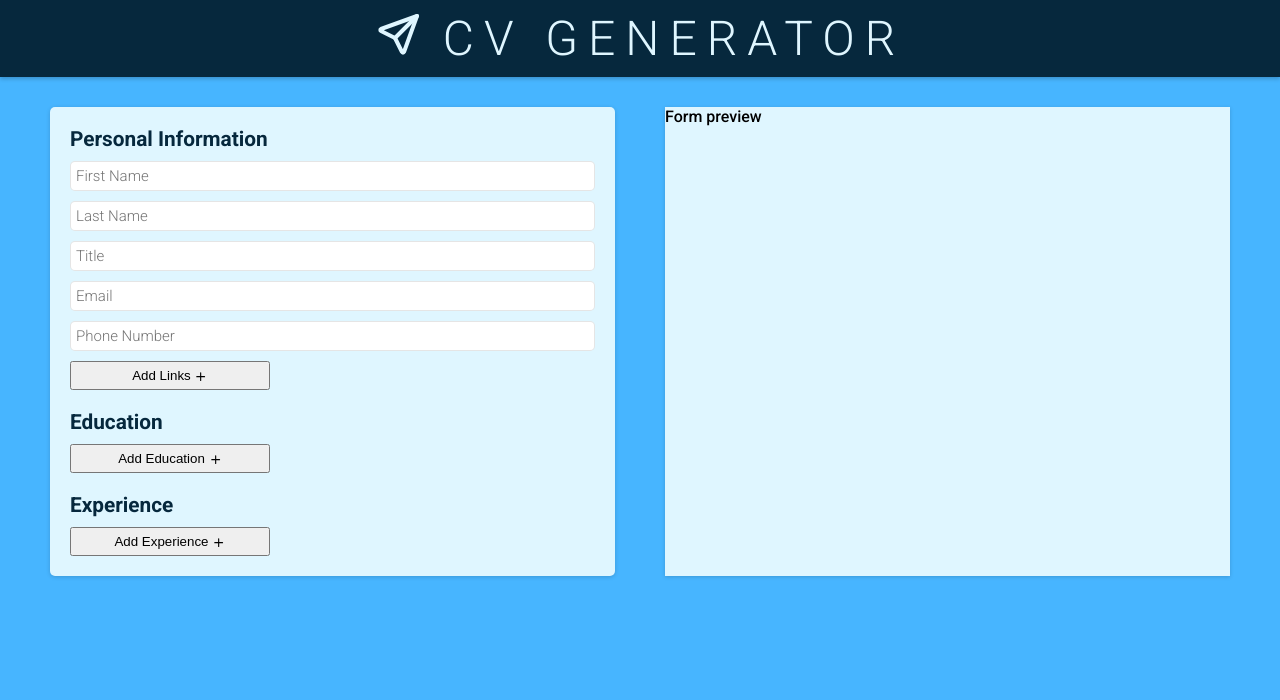
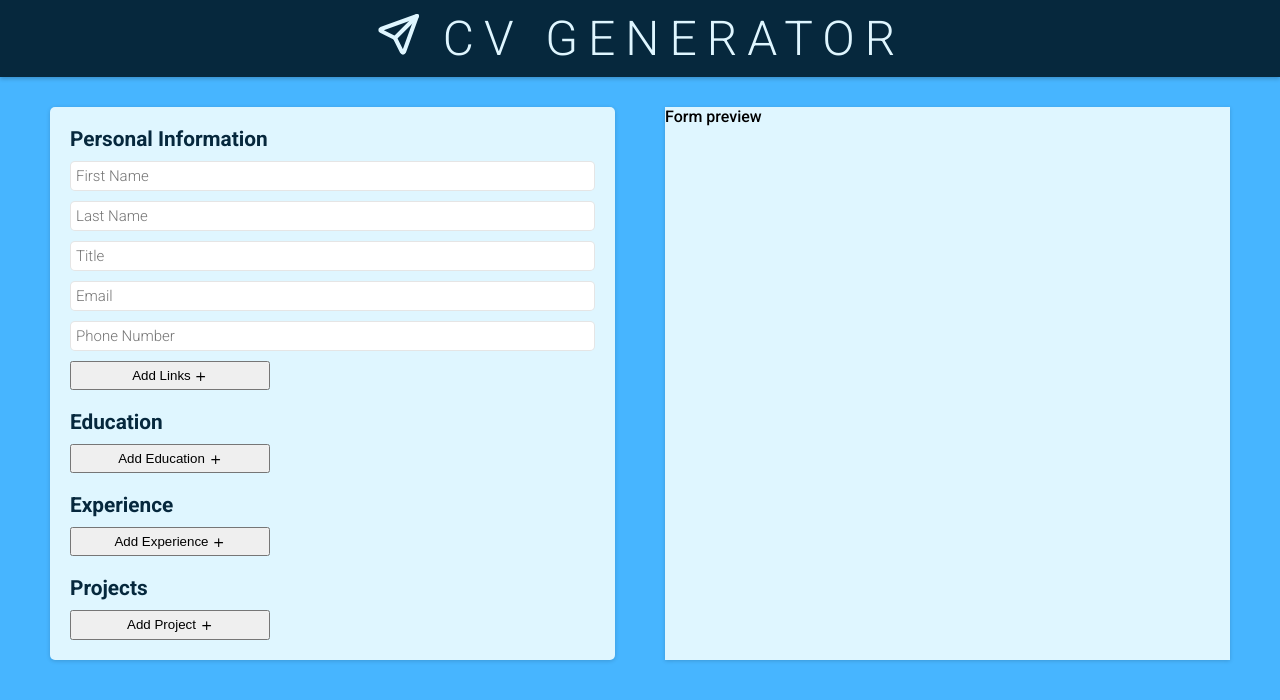
Before and after one commit to asadjawaid/CV-Builder, a React (Create React App) app: page / in a window 1280 px wide. Shown: the top 700 px of the page. Built offline with nearby package versions, Linux system fonts and the light colour scheme.

Commit message:
Add and remove project section

```diff
--- a/src/components/CVForm/CVForm.js
+++ b/src/components/CVForm/CVForm.js
@@ -4,6 +4,7 @@ import '../../styles/componentStyles.css';
 import PersonalInformation from './PersonalInformation';
 import Education from './Education';
 import Experience from './Experience';
+import Project from './Project';
 import { TbPlus } from 'react-icons/tb';
 import uniqid from 'uniqid';
 
@@ -12,7 +13,8 @@ class CVForm extends React.Component {
 		super(props);
 		this.state = {
 			educationArray: [],
-			experienceArray: []
+			experienceArray: [],
+			projectArray: []
 		};
 
 		// for add/removing an education
@@ -22,6 +24,10 @@ class CVForm extends React.Component {
 		// for add/removing an experience
 		this.addNewExperience = this.addNewExperience.bind(this);
 		this.deleteExperience = this.deleteExperience.bind(this);
+
+		// for add/removing a project
+		this.addNewProject = this.addNewProject.bind(this);
+		this.deleteProject = this.deleteProject.bind(this);
 	}
 
 	// add a new education
@@ -43,12 +49,14 @@ class CVForm extends React.Component {
 		});
 	}
 
+	// add new experience
 	addNewExperience() {
 		this.setState({
 			experienceArray: this.state.experienceArray.concat({ id: uniqid() })
 		});
 	}
 
+	// remove experience
 	deleteExperience(id) {
 		const experienceSectionUpdate = this.state.experienceArray.filter(current => current.id !== id);
 
@@ -57,15 +65,31 @@ class CVForm extends React.Component {
 		});
 	}
 
+	// add a new project
+	addNewProject() {
+		this.setState({
+			projectArray: this.state.projectArray.concat({ projectId: uniqid() })
+		});
+	}
+
+	// remove a new project
+	deleteProject(id) {
+		const projectSectionUpdate = this.state.projectArray.filter(current => current.projectId !== id);
+
+		this.setState({
+			projectArray: projectSectionUpdate
+		});
+	}
+
 	render() {
-		const { educationArray, experienceArray } = this.state;
+		const { educationArray, experienceArray, projectArray } = this.state;
 
 		return (
 			<div className="cv-form-container">
 				<h1>Personal Information</h1>
 				<PersonalInformation />
+				{/* Education Section(s) */}
 				<h1>Education</h1>
-
 				{educationArray.map(currentEducation => (
 					<Education
 						key={currentEducation.id}
@@ -73,11 +97,11 @@ class CVForm extends React.Component {
 						educationId={currentEducation.id}
 					/>
 				))}
-
 				<button className="btn add-edu-btn" onClick={this.addNewEducation} disabled={educationArray.length > 3}>
 					Add Education <TbPlus className="icon" />
 				</button>
 
+				{/* Experience Section(s) */}
 				<h1>Experience</h1>
 				{experienceArray.map(currentExperience => (
 					<Experience
@@ -89,6 +113,19 @@ class CVForm extends React.Component {
 				<button className="btn add-edu-btn" onClick={this.addNewExperience} disabled={experienceArray.length > 3}>
 					Add Experience <TbPlus className="icon" />
 				</button>
+
+				{/* Project Section(s) */}
+				<h1>Projects</h1>
+				{projectArray.map(currentProject => (
+					<Project
+						key={currentProject.projectId}
+						deleteProject={this.deleteProject}
+						projectId={currentProject.projectId}
+					/>
+				))}
+				<button className="btn add-edu-btn" onClick={this.addNewProject} disabled={projectArray.length > 2}>
+					Add Project <TbPlus className="icon" />
+				</button>
 			</div>
 		);
 	}
--- /dev/null
+++ b/src/components/CVForm/Project.js
@@ -0,0 +1,22 @@
+import React from 'react';
+import { TbMinus } from 'react-icons/tb';
+
+class Project extends React.Component {
+	render() {
+		const { projectId, deleteProject } = this.props;
+
+		return (
+			<section className="cv-form-section">
+				<div className="user-input-section">
+					<input type="text" placeholder="Project Name" minLength={15} maxLength={50} />
+					<textarea rows={5} placeholder="Description"></textarea>
+					<button onClick={() => deleteProject(projectId)} className="btn remove-btn">
+						Remove Project <TbMinus className="icon minus-icon" />
+					</button>
+				</div>
+			</section>
+		);
+	}
+}
+
+export default Project;
```
